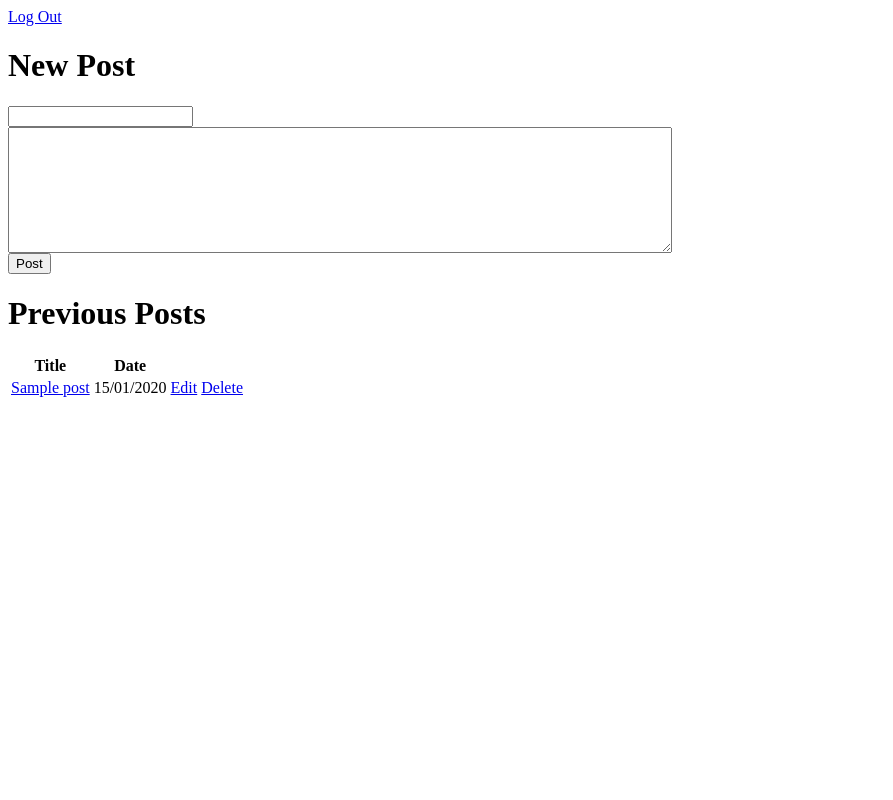
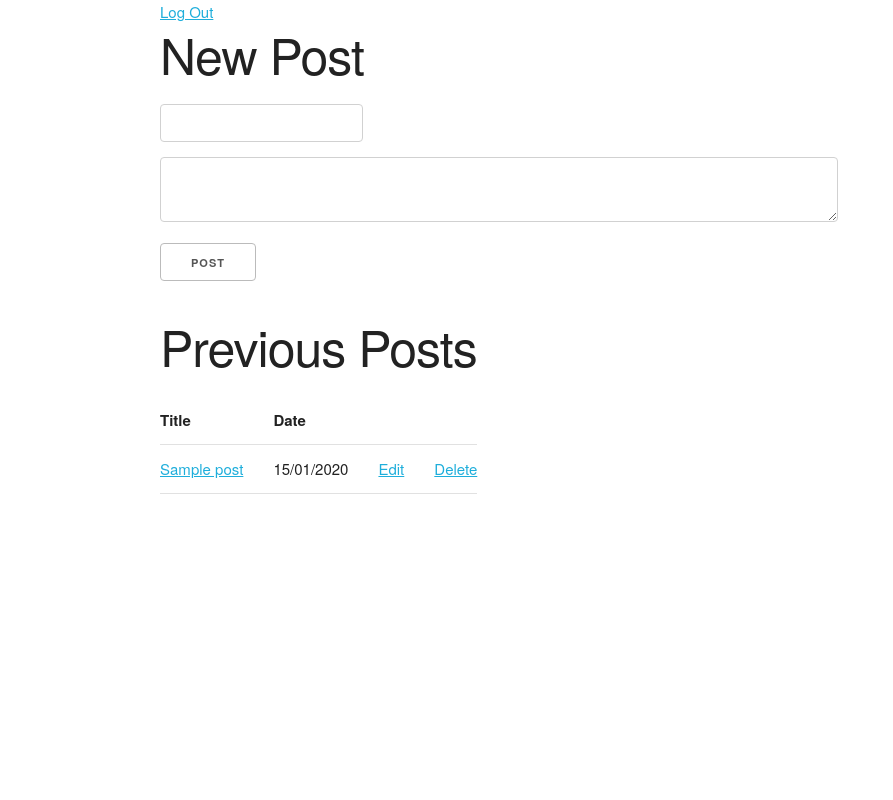
Before and after one commit to superspaceiso/blog-system, a PHP site: page /blog_system/controlpanel.php in a window 1280 px wide. Shown: the whole page, without its empty margins (0-893 px from the left). Run offline with PHP 8.4, Linux system fonts and the light colour scheme; the visitor is signed in with stand-in values (Sample User, id 1); tables that the repository leaves empty or names only in its code hold one stand-in row (values such as "Sample post").

Commit message:
Finished RSS and CSS

```diff
--- a/app/blogposts.php
+++ b/app/blogposts.php
@@ -5,8 +5,6 @@ require_once 'db.php';
 $stmt = $pdo->query('SELECT blog_posts.blogid, blog_posts.userid, blog_posts.blogtitle, blog_posts.blogcontent, blog_posts.blogdate,user.userid, user.username FROM blog_posts INNER JOIN user ON blog_posts.userid=user.userid');
 $stmt->execute();
 $posts = $stmt->fetchAll();
-
-print_r($posts);
 
 foreach ($posts as $blogpost) {
   $blog_id = $blogpost['blogid'];
--- a/controlpanel.php
+++ b/controlpanel.php
@@ -1,4 +1,6 @@
 <?php
+
+require_once "./includes/header.php";
 
 session_start();
 
@@ -20,3 +22,5 @@ header('Location: login.php');
 
 <h1>Previous Posts</h1>
 <?php require './app/bloglist.php'; ?>
+
+<?php require_once "./includes/footer.php" ?>
--- /dev/null
+++ b/css/skeleton.css
@@ -0,0 +1,418 @@
+/*
+* Skeleton V2.0.4
+* Copyright 2014, Dave Gamache
+* www.getskeleton.com
+* Free to use under the MIT license.
+* http://www.opensource.org/licenses/mit-license.php
+* 12/29/2014
+*/
+
+
+/* Table of contents
+––––––––––––––––––––––––––––––––––––––––––––––––––
+- Grid
+- Base Styles
+- Typography
+- Links
+- Buttons
+- Forms
+- Lists
+- Code
+- Tables
+- Spacing
+- Utilities
+- Clearing
+- Media Queries
+*/
+
+
+/* Grid
+–––––––––––––––––––––––––––––––––––––––––––––––––– */
+.container {
+  position: relative;
+  width: 100%;
+  max-width: 960px;
+  margin: 0 auto;
+  padding: 0 20px;
+  box-sizing: border-box; }
+.column,
+.columns {
+  width: 100%;
+  float: left;
+  box-sizing: border-box; }
+
+/* For devices larger than 400px */
+@media (min-width: 400px) {
+  .container {
+    width: 85%;
+    padding: 0; }
+}
+
+/* For devices larger than 550px */
+@media (min-width: 550px) {
+  .container {
+    width: 80%; }
+  .column,
+  .columns {
+    margin-left: 4%; }
+  .column:first-child,
+  .columns:first-child {
+    margin-left: 0; }
+
+  .one.column,
+  .one.columns                    { width: 4.66666666667%; }
+  .two.columns                    { width: 13.3333333333%; }
+  .three.columns                  { width: 22%;            }
+  .four.columns                   { width: 30.6666666667%; }
+  .five.columns                   { width: 39.3333333333%; }
+  .six.columns                    { width: 48%;            }
+  .seven.columns                  { width: 56.6666666667%; }
+  .eight.columns                  { width: 65.3333333333%; }
+  .nine.columns                   { width: 74.0%;          }
+  .ten.columns                    { width: 82.6666666667%; }
+  .eleven.columns                 { width: 91.3333333333%; }
+  .twelve.columns                 { width: 100%; margin-left: 0; }
+
+  .one-third.column               { width: 30.6666666667%; }
+  .two-thirds.column              { width: 65.3333333333%; }
+
+  .one-half.column                { width: 48%; }
+
+  /* Offsets */
+  .offset-by-one.column,
+  .offset-by-one.columns          { margin-left: 8.66666666667%; }
+  .offset-by-two.column,
+  .offset-by-two.columns          { margin-left: 17.3333333333%; }
+  .offset-by-three.column,
+  .offset-by-three.columns        { margin-left: 26%;            }
+  .offset-by-four.column,
+  .offset-by-four.columns         { margin-left: 34.6666666667%; }
+  .offset-by-five.column,
+  .offset-by-five.columns         { margin-left: 43.3333333333%; }
+  .offset-by-six.column,
+  .offset-by-six.columns          { margin-left: 52%;            }
+  .offset-by-seven.column,
+  .offset-by-seven.columns        { margin-left: 60.6666666667%; }
+  .offset-by-eight.column,
+  .offset-by-eight.columns        { margin-left: 69.3333333333%; }
+  .offset-by-nine.column,
+  .offset-by-nine.columns         { margin-left: 78.0%;          }
+  .offset-by-ten.column,
+  .offset-by-ten.columns          { margin-left: 86.6666666667%; }
+  .offset-by-eleven.column,
+  .offset-by-eleven.columns       { margin-left: 95.3333333333%; }
+
+  .offset-by-one-third.column,
+  .offset-by-one-third.columns    { margin-left: 34.6666666667%; }
+  .offset-by-two-thirds.column,
+  .offset-by-two-thirds.columns   { margin-left: 69.3333333333%; }
+
+  .offset-by-one-half.column,
+  .offset-by-one-half.columns     { margin-left: 52%; }
+
+}
+
+
+/* Base Styles
+–––––––––––––––––––––––––––––––––––––––––––––––––– */
+/* NOTE
+html is set to 62.5% so that all the REM measurements throughout Skeleton
+are based on 10px sizing. So basically 1.5rem = 15px :) */
+html {
+  font-size: 62.5%; }
+body {
+  font-size: 1.5em; /* currently ems cause chrome bug misinterpreting rems on body element */
+  line-height: 1.6;
+  font-weight: 400;
+  font-family: "Raleway", "HelveticaNeue", "Helvetica Neue", Helvetica, Arial, sans-serif;
+  color: #222; }
+
+
+/* Typography
+–––––––––––––––––––––––––––––––––––––––––––––––––– */
+h1, h2, h3, h4, h5, h6 {
+  margin-top: 0;
+  margin-bottom: 2rem;
+  font-weight: 300; }
+h1 { font-size: 4.0rem; line-height: 1.2;  letter-spacing: -.1rem;}
+h2 { font-size: 3.6rem; line-height: 1.25; letter-spacing: -.1rem; }
+h3 { font-size: 3.0rem; line-height: 1.3;  letter-spacing: -.1rem; }
+h4 { font-size: 2.4rem; line-height: 1.35; letter-spacing: -.08rem; }
+h5 { font-size: 1.8rem; line-height: 1.5;  letter-spacing: -.05rem; }
+h6 { font-size: 1.5rem; line-height: 1.6;  letter-spacing: 0; }
+
+/* Larger than phablet */
+@media (min-width: 550px) {
+  h1 { font-size: 5.0rem; }
+  h2 { font-size: 4.2rem; }
+  h3 { font-size: 3.6rem; }
+  h4 { font-size: 3.0rem; }
+  h5 { font-size: 2.4rem; }
+  h6 { font-size: 1.5rem; }
+}
+
+p {
+  margin-top: 0; }
+
+
+/* Links
+–––––––––––––––––––––––––––––––––––––––––––––––––– */
+a {
+  color: #1EAEDB; }
+a:hover {
+  color: #0FA0CE; }
+
+
+/* Buttons
+–––––––––––––––––––––––––––––––––––––––––––––––––– */
+.button,
+button,
+input[type="submit"],
+input[type="reset"],
+input[type="button"] {
+  display: inline-block;
+  height: 38px;
+  padding: 0 30px;
+  color: #555;
+  text-align: center;
+  font-size: 11px;
+  font-weight: 600;
+  line-height: 38px;
+  letter-spacing: .1rem;
+  text-transform: uppercase;
+  text-decoration: none;
+  white-space: nowrap;
+  background-color: transparent;
+  border-radius: 4px;
+  border: 1px solid #bbb;
+  cursor: pointer;
+  box-sizing: border-box; }
+.button:hover,
+button:hover,
+input[type="submit"]:hover,
+input[type="reset"]:hover,
+input[type="button"]:hover,
+.button:focus,
+button:focus,
+input[type="submit"]:focus,
+input[type="reset"]:focus,
+input[type="button"]:focus {
+  color: #333;
+  border-color: #888;
+  outline: 0; }
+.button.button-primary,
+button.button-primary,
+input[type="submit"].button-primary,
+input[type="reset"].button-primary,
+input[type="button"].button-primary {
+  color: #FFF;
+  background-color: #33C3F0;
+  border-color: #33C3F0; }
+.button.button-primary:hover,
+button.button-primary:hover,
+input[type="submit"].button-primary:hover,
+input[type="reset"].button-primary:hover,
+input[type="button"].button-primary:hover,
+.button.button-primary:focus,
+button.button-primary:focus,
+input[type="submit"].button-primary:focus,
+input[type="reset"].button-primary:focus,
+input[type="button"].button-primary:focus {
+  color: #FFF;
+  background-color: #1EAEDB;
+  border-color: #1EAEDB; }
+
+
+/* Forms
+–––––––––––––––––––––––––––––––––––––––––––––––––– */
+input[type="email"],
+input[type="number"],
+input[type="search"],
+input[type="text"],
+input[type="tel"],
+input[type="url"],
+input[type="password"],
+textarea,
+select {
+  height: 38px;
+  padding: 6px 10px; /* The 6px vertically centers text on FF, ignored by Webkit */
+  background-color: #fff;
+  border: 1px solid #D1D1D1;
+  border-radius: 4px;
+  box-shadow: none;
+  box-sizing: border-box; }
+/* Removes awkward default styles on some inputs for iOS */
+input[type="email"],
+input[type="number"],
+input[type="search"],
+input[type="text"],
+input[type="tel"],
+input[type="url"],
+input[type="password"],
+textarea {
+  -webkit-appearance: none;
+     -moz-appearance: none;
+          appearance: none; }
+textarea {
+  min-height: 65px;
+  padding-top: 6px;
+  padding-bottom: 6px; }
+input[type="email"]:focus,
+input[type="number"]:focus,
+input[type="search"]:focus,
+input[type="text"]:focus,
+input[type="tel"]:focus,
+input[type="url"]:focus,
+input[type="password"]:focus,
+textarea:focus,
+select:focus {
+  border: 1px solid #33C3F0;
+  outline: 0; }
+label,
+legend {
+  display: block;
+  margin-bottom: .5rem;
+  font-weight: 600; }
+fieldset {
+  padding: 0;
+  border-width: 0; }
+input[type="checkbox"],
+input[type="radio"] {
+  display: inline; }
+label > .label-body {
+  display: inline-block;
+  margin-left: .5rem;
+  font-weight: normal; }
+
+
+/* Lists
+–––––––––––––––––––––––––––––––––––––––––––––––––– */
+ul {
+  list-style: circle inside; }
+ol {
+  list-style: decimal inside; }
+ol, ul {
+  padding-left: 0;
+  margin-top: 0; }
+ul ul,
+ul ol,
+ol ol,
+ol ul {
+  margin: 1.5rem 0 1.5rem 3rem;
+  font-size: 90%; }
+li {
+  margin-bottom: 1rem; }
+
+
+/* Code
+–––––––––––––––––––––––––––––––––––––––––––––––––– */
+code {
+  padding: .2rem .5rem;
+  margin: 0 .2rem;
+  font-size: 90%;
+  white-space: nowrap;
+  background: #F1F1F1;
+  border: 1px solid #E1E1E1;
+  border-radius: 4px; }
+pre > code {
+  display: block;
+  padding: 1rem 1.5rem;
+  white-space: pre; }
+
+
+/* Tables
+–––––––––––––––––––––––––––––––––––––––––––––––––– */
+th,
+td {
+  padding: 12px 15px;
+  text-align: left;
+  border-bottom: 1px solid #E1E1E1; }
+th:first-child,
+td:first-child {
+  padding-left: 0; }
+th:last-child,
+td:last-child {
+  padding-right: 0; }
+
+
+/* Spacing
+–––––––––––––––––––––––––––––––––––––––––––––––––– */
+button,
+.button {
+  margin-bottom: 1rem; }
+input,
+textarea,
+select,
+fieldset {
+  margin-bottom: 1.5rem; }
+pre,
+blockquote,
+dl,
+figure,
+table,
+p,
+ul,
+ol,
+form {
+  margin-bottom: 2.5rem; }
+
+
+/* Utilities
+–––––––––––––––––––––––––––––––––––––––––––––––––– */
+.u-full-width {
+  width: 100%;
+  box-sizing: border-box; }
+.u-max-full-width {
+  max-width: 100%;
+  box-sizing: border-box; }
+.u-pull-right {
+  float: right; }
+.u-pull-left {
+  float: left; }
+
+
+/* Misc
+–––––––––––––––––––––––––––––––––––––––––––––––––– */
+hr {
+  margin-top: 3rem;
+  margin-bottom: 3.5rem;
+  border-width: 0;
+  border-top: 1px solid #E1E1E1; }
+
+
+/* Clearing
+–––––––––––––––––––––––––––––––––––––––––––––––––– */
+
+/* Self Clearing Goodness */
+.container:after,
+.row:after,
+.u-cf {
+  content: "";
+  display: table;
+  clear: both; }
+
+
+/* Media Queries
+–––––––––––––––––––––––––––––––––––––––––––––––––– */
+/*
+Note: The best way to structure the use of media queries is to create the queries
+near the relevant code. For example, if you wanted to change the styles for buttons
+on small devices, paste the mobile query code up in the buttons section and style it
+there.
+*/
+
+
+/* Larger than mobile */
+@media (min-width: 400px) {}
+
+/* Larger than phablet (also point when grid becomes active) */
+@media (min-width: 550px) {}
+
+/* Larger than tablet */
+@media (min-width: 750px) {}
+
+/* Larger than desktop */
+@media (min-width: 1000px) {}
+
+/* Larger than Desktop HD */
+@media (min-width: 1200px) {}
--- /dev/null
+++ b/includes/footer.php
@@ -0,0 +1,3 @@
+</div>
+</body>
+</html>
--- /dev/null
+++ b/includes/header.php
@@ -0,0 +1,11 @@
+<!DOCTYPE html>
+<html lang="en">
+<head>
+  <meta charset="utf-8">
+  <title></title>
+  <meta name="viewport" content="width=device-width, initial-scale=1">
+  <link rel="stylesheet" href="./css/normalize.css">
+  <link rel="stylesheet" href="./css/skeleton.css">
+</head>
+<body>
+<div class="container">
--- a/login.php
+++ b/login.php
@@ -1,5 +1,9 @@
+<?php require_once "./includes/header.php" ?>
+
 <form role="form" action="./app/loginscript.php" method="post">
   <input name="username"></input><br>
   <input name="password"></textarea><br>
   <button type="submit">Log In</button>
 </form>
+
+<?php require_once "./includes/footer.php" ?>
```
Also changed, not shown: app/rss.php (+8 -5 lines), index.php (+7 -1 lines), css/normalize.css (added).
